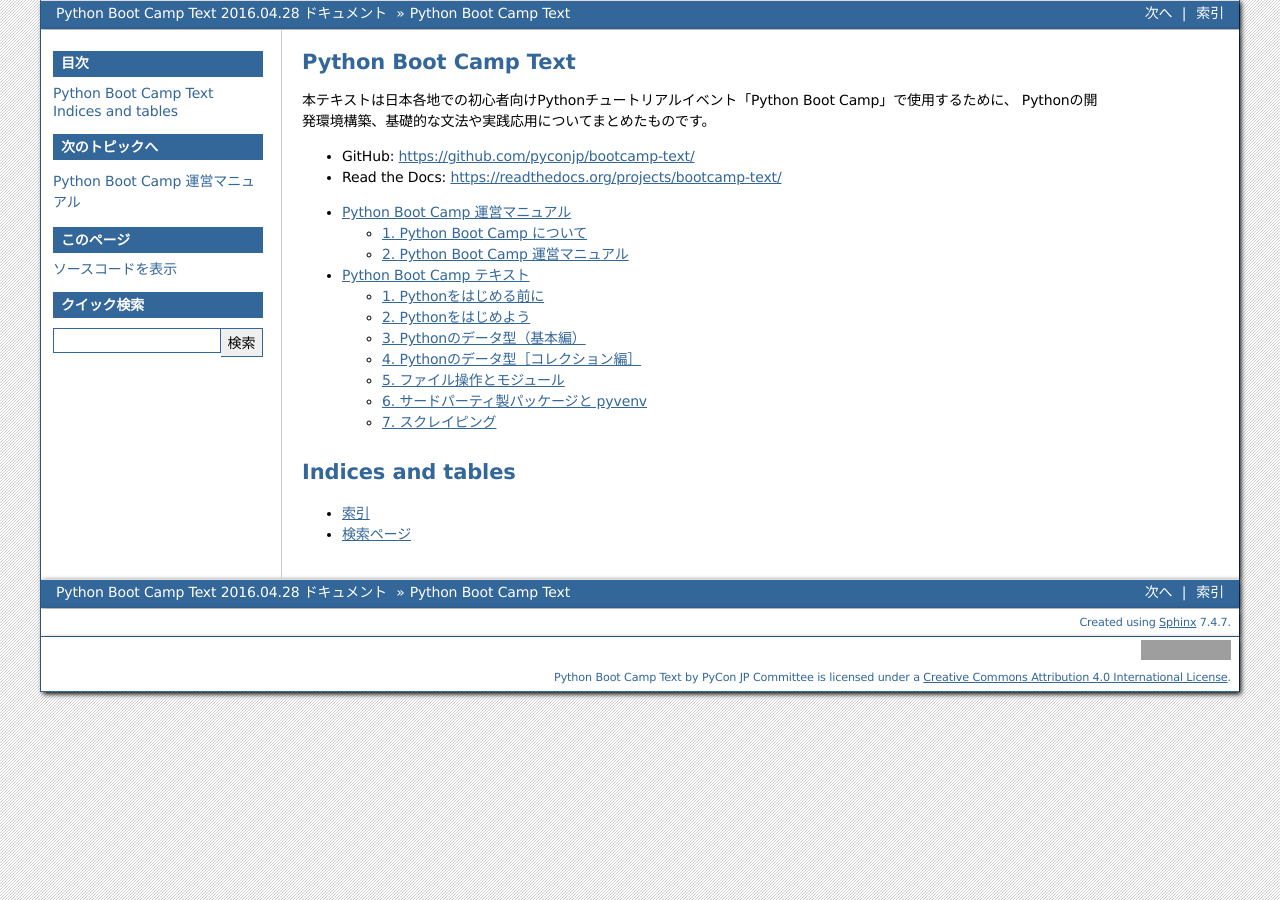
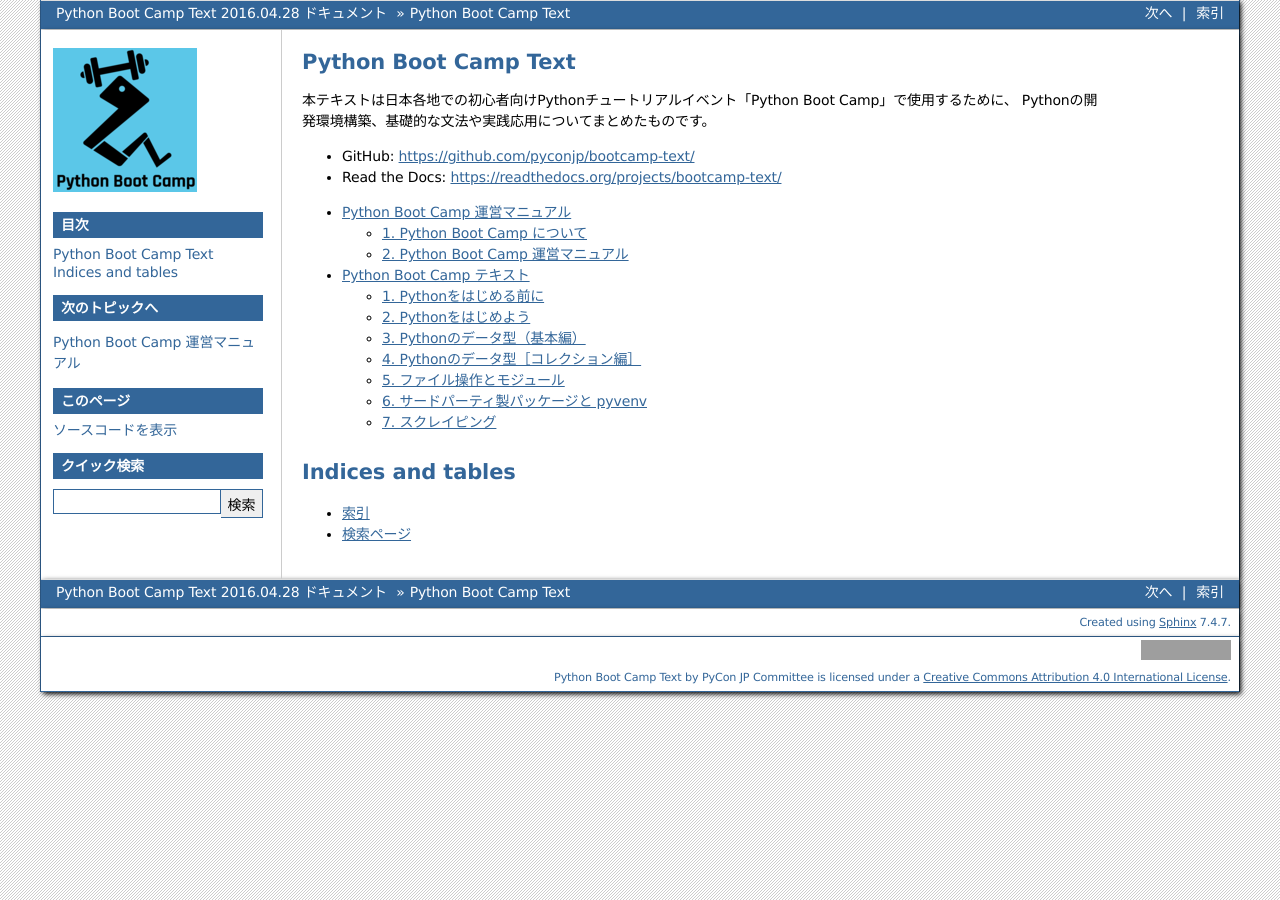
Before and after one commit to pyconjp/pycamp.pycon.jp, a Sphinx documentation site: the page built from source/index.rst, in a window 1280 px wide. Built offline with Sphinx 7.4.7, drawn with Linux system fonts in a browser that asks for light colours; grey boxes are pictures that could not be loaded.

Commit message:
ロゴ画像を追加

```diff
--- a/source/conf.py
+++ b/source/conf.py
@@ -128,12 +128,12 @@
 
 # The name of an image file (relative to this directory) to place at the top
 # of the sidebar.
-html_logo = 'images/pyconjp_logo_s.png'
+html_logo = 'images/python-boot-camp-logo.png'
 
 # The name of an image file (relative to this directory) to use as a favicon of
 # the docs.  This file should be a Windows icon file (.ico) being 16x16 or 32x32
 # pixels large.
-#html_favicon = None
+html_favicon = 'images/python-boot-camp-logo.ico'
 
 # Add any paths that contain custom static files (such as style sheets) here,
 # relative to this directory. They are copied after the builtin static files,
```
Also changed, not shown: source/images/python-boot-camp-logo.ico (added), source/images/python-boot-camp-logo.png (added).
